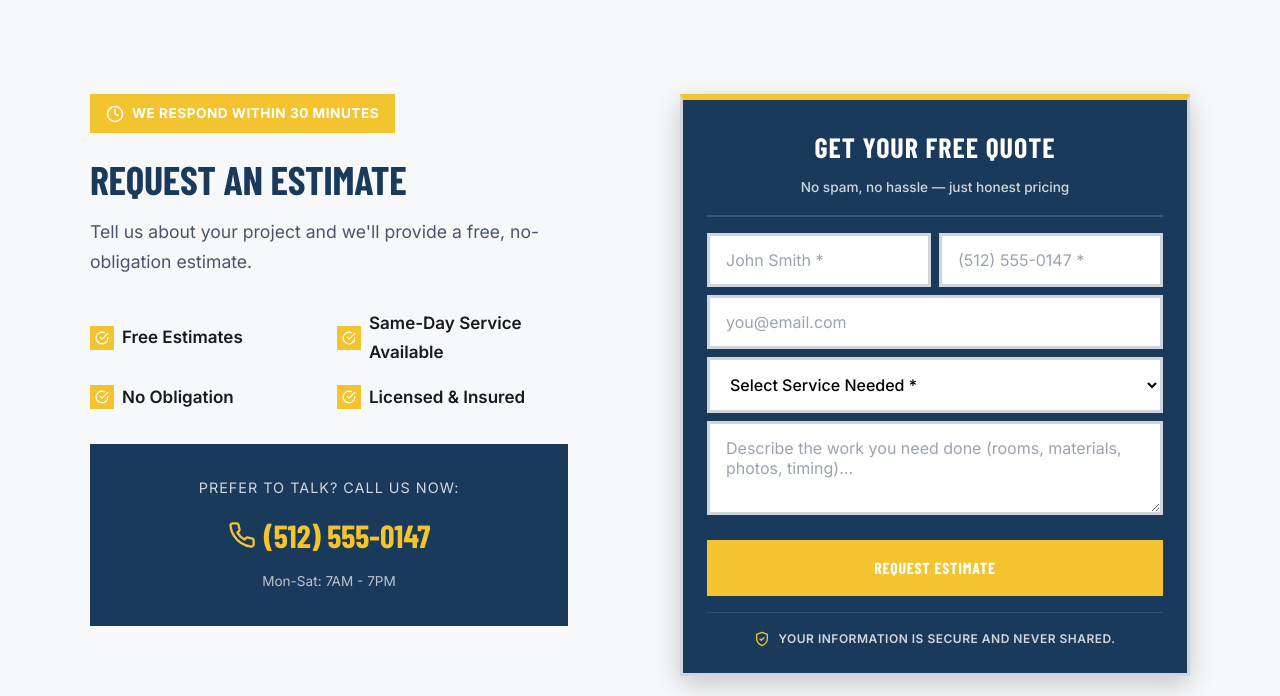
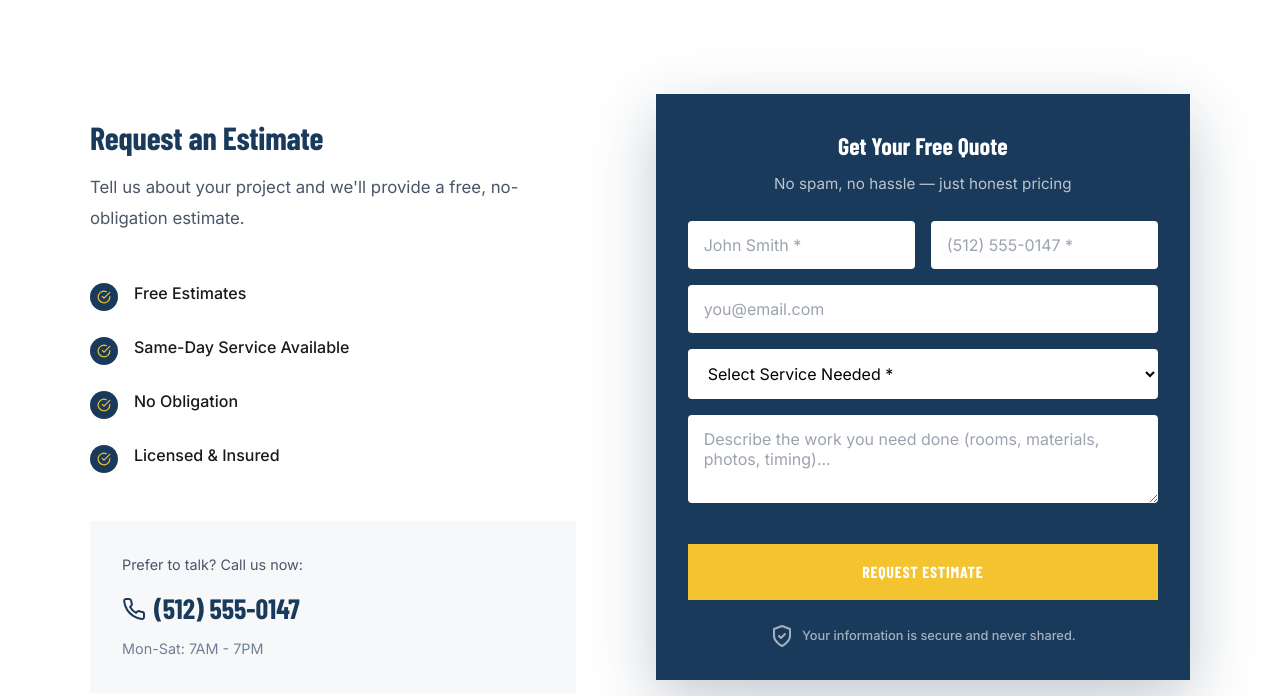
Before and after one commit to RayRedman/Production-template-final-final, a plain HTML site: page index.html in a window 1280 px wide. Shown: the part 819-1515 px from the top of the page. Drawn offline with nearby package versions, Linux system fonts and the light colour scheme; a web font is replaced by a local one.

Commit message:
Add files via upload

```diff
--- a/styles.css
+++ b/styles.css
@@ -1229,17 +1229,17 @@ section.compact {
 }
 
 /* ==========================================
-   QUOTE FORM SECTION
+   QUOTE FORM SECTION - Premium Estimate
    ========================================== */
 .quote-section {
-    background: var(--bg-light);
+    background: white;
     padding: var(--section-padding) 0;
     position: relative;
 }
 
 .quote-section-inner {
     display: grid;
-    grid-template-columns: 1fr 1fr;
+    grid-template-columns: 1fr 1.1fr;
     gap: var(--space-3xl);
     align-items: start;
     max-width: 1100px;
@@ -1249,47 +1249,33 @@ section.compact {
 @media (max-width: 900px) {
     .quote-section-inner {
         grid-template-columns: 1fr;
-        gap: var(--space-xl);
-        padding-top: var(--space-lg);
-    }
-}
-
+        gap: var(--space-2xl);
+    }
+}
+
+/* Left side - informational, not promotional */
 .quote-section-content {
-    padding-right: var(--space-xl);
+    padding-top: var(--space-lg);
 }
 
 @media (max-width: 900px) {
     .quote-section-content {
-        padding-right: 0;
+        padding-top: 0;
         text-align: center;
     }
 }
 
-/* Response time badge */
+/* Remove badge - too promotional */
 .quote-section-badge {
-    display: inline-flex;
-    align-items: center;
-    gap: var(--space-sm);
-    background: var(--accent);
-    color: white;
-    padding: var(--space-sm) var(--space-md);
-    font-size: 0.85rem;
-    font-weight: 700;
-    text-transform: uppercase;
-    letter-spacing: 0.5px;
-    margin-bottom: var(--space-lg);
-}
-
-.quote-section-badge svg {
-    width: 18px;
-    height: 18px;
+    display: none;
 }
 
 .quote-section-title {
-    font-size: clamp(1.75rem, 4vw, 2.5rem);
+    font-size: clamp(1.5rem, 3vw, 2rem);
     color: var(--primary);
     margin-bottom: var(--space-md);
-    text-transform: uppercase;
+    text-transform: none;
+    line-height: 1.2;
 }
 
 .quote-section-title::after {
@@ -1297,59 +1283,62 @@ section.compact {
 }
 
 .quote-section-subtitle {
-    font-size: 1.1rem;
+    font-size: 1.05rem;
     color: var(--text-medium);
-    line-height: 1.7;
-    margin-bottom: var(--space-xl);
-}
-
+    line-height: 1.8;
+    margin-bottom: var(--space-2xl);
+}
+
+/* Features list - breathable spacing */
 .quote-section-features {
-    display: grid;
-    grid-template-columns: 1fr 1fr;
-    gap: var(--space-md);
-    margin-bottom: var(--space-xl);
+    display: flex;
+    flex-direction: column;
+    gap: var(--space-lg);
+    margin-bottom: var(--space-2xl);
 }
 
 @media (max-width: 900px) {
     .quote-section-features {
-        grid-template-columns: 1fr;
-        max-width: 250px;
+        max-width: 280px;
         margin-left: auto;
         margin-right: auto;
-        margin-bottom: var(--space-xl);
+        margin-bottom: var(--space-2xl);
     }
 }
 
 .quote-feature {
     display: flex;
-    align-items: center;
-    gap: var(--space-sm);
-    font-weight: 600;
+    align-items: flex-start;
+    gap: var(--space-md);
+    font-weight: 500;
     color: var(--text-dark);
+    font-size: 1rem;
+    line-height: 1.5;
 }
 
 .quote-feature-icon {
-    width: 24px;
-    height: 24px;
-    background: var(--accent);
-    border-radius: 0;
+    width: 28px;
+    height: 28px;
+    background: var(--primary);
+    border-radius: 50%;
     display: flex;
     align-items: center;
     justify-content: center;
     flex-shrink: 0;
+    margin-top: 2px;
 }
 
 .quote-feature-icon svg {
     width: 14px;
     height: 14px;
-    color: white;
-}
-
-/* Phone CTA */
+    color: var(--accent);
+}
+
+/* Phone CTA - subtle, informational */
 .quote-phone-cta {
-    background: var(--primary);
+    background: var(--bg-light);
     padding: var(--space-xl);
-    text-align: center;
+    border-radius: var(--card-radius);
 }
 
 @media (max-width: 900px) {
@@ -1360,85 +1349,85 @@ section.compact {
 }
 
 .quote-phone-label {
-    color: rgba(255, 255, 255, 0.8);
+    color: var(--text-medium);
     font-size: 0.9rem;
     margin-bottom: var(--space-sm);
-    text-transform: uppercase;
-    letter-spacing: 1px;
 }
 
 .quote-phone-number {
     display: flex;
     align-items: center;
-    justify-content: center;
+    justify-content: flex-start;
     gap: var(--space-sm);
+    color: var(--primary);
+    font-family: 'Barlow Condensed', sans-serif;
+    font-size: 1.75rem;
+    font-weight: 700;
+    text-decoration: none;
+    margin-bottom: var(--space-xs);
+    transition: color var(--transition-base);
+}
+
+@media (max-width: 900px) {
+    .quote-phone-number {
+        justify-content: center;
+    }
+}
+
+.quote-phone-number:hover {
     color: var(--accent);
-    font-family: 'Barlow Condensed', sans-serif;
-    font-size: 2rem;
-    font-weight: 800;
-    text-decoration: none;
-    margin-bottom: var(--space-sm);
-    transition: color var(--transition-base);
-}
-
-.quote-phone-number:hover {
-    color: white;
 }
 
 .quote-phone-number svg {
-    width: 28px;
-    height: 28px;
+    width: 24px;
+    height: 24px;
 }
 
 .quote-phone-hours {
-    color: rgba(255, 255, 255, 0.7);
-    font-size: 0.85rem;
-}
-
-/* Quote Form - Job Intake Card Style */
+    color: var(--text-light);
+    font-size: 0.9rem;
+}
+
+/* ==========================================
+   QUOTE FORM CARD - The Hero
+   ========================================== */
 .quote-form-wrapper {
     background: var(--primary);
-    padding: var(--space-lg);
-    border-top: 6px solid var(--accent);
-    border: 3px solid #d0d5dd;
-    border-top: 6px solid var(--accent);
-    box-shadow: 0 8px 24px rgba(0, 0, 0, 0.2);
+    padding: var(--space-xl);
+    border-radius: var(--card-radius);
+    box-shadow: 0 20px 60px rgba(15, 42, 71, 0.25);
+    border: none;
 }
 
 .quote-form-header {
     text-align: center;
-    margin-bottom: var(--space-md);
-    padding-bottom: var(--space-md);
-    border-bottom: 2px solid rgba(255,255,255,0.15);
+    margin-bottom: var(--space-lg);
 }
 
 .quote-form-title {
     font-family: 'Barlow Condensed', sans-serif;
-    font-size: 1.75rem;
-    font-weight: 800;
-    color: white;
-    text-transform: uppercase;
-    letter-spacing: 1px;
+    font-size: 1.5rem;
+    font-weight: 700;
+    color: white;
+    text-transform: none;
     margin-bottom: var(--space-xs);
 }
 
 .quote-form-subtitle {
-    color: rgba(255, 255, 255, 0.8);
-    font-size: 0.85rem;
-    font-weight: 500;
+    color: rgba(255, 255, 255, 0.7);
+    font-size: 0.95rem;
+    font-weight: 400;
 }
 
 .quote-form .form-group {
-    margin-bottom: var(--space-sm);
+    margin-bottom: var(--space-md);
 }
 
 .quote-form .form-label {
     display: block;
     color: rgba(255, 255, 255, 0.9);
-    font-size: 0.8rem;
-    font-weight: 700;
-    text-transform: uppercase;
-    letter-spacing: 0.5px;
+    font-size: 0.85rem;
+    font-weight: 600;
     margin-bottom: var(--space-xs);
 }
 
@@ -1449,9 +1438,9 @@ section.compact {
     padding: 14px var(--space-md);
     font-size: 1rem;
     font-family: inherit;
-    font-weight: 500;
-    border: 3px solid #d0d5dd;
-    border-radius: 0;
+    font-weight: 400;
+    border: none;
+    border-radius: 4px;
     transition: all var(--transition-base);
     background: white;
 }
@@ -1459,21 +1448,19 @@ section.compact {
 .quote-form .form-input::placeholder,
 .quote-form .form-textarea::placeholder {
     color: #9ca3af;
-    font-weight: 400;
 }
 
 .quote-form .form-input:focus,
 .quote-form .form-select:focus,
 .quote-form .form-textarea:focus {
     outline: none;
-    border-color: var(--accent);
-    box-shadow: 0 0 0 3px rgba(244, 196, 48, 0.3);
+    box-shadow: 0 0 0 3px rgba(244, 196, 48, 0.4);
 }
 
 .quote-form .form-row {
     display: grid;
     grid-template-columns: 1fr 1fr;
-    gap: var(--space-sm);
+    gap: var(--space-md);
 }
 
 @media (max-width: 500px) {
@@ -1485,19 +1472,21 @@ section.compact {
 .quote-form .btn {
     width: 100%;
     height: var(--btn-height-lg);
-    margin-top: var(--space-sm);
-}
-
-/* Trust badge under form */
+    margin-top: var(--space-md);
+    font-size: 1rem;
+}
+
+/* Trust badge under form - subtle */
 .form-trust-badge {
     display: flex;
     align-items: center;
     justify-content: center;
     gap: var(--space-sm);
-    margin-top: var(--space-md);
-    padding-top: var(--space-md);
-    border-top: 1px solid rgba(255,255,255,0.1);
-    color: rgba(255, 255, 255, 0.8);
+    margin-top: var(--space-lg);
+    color: rgba(255, 255, 255, 0.6);
+    font-size: 0.8rem;
+    font-weight: 500;
+}
     font-size: 0.75rem;
     font-weight: 600;
     text-transform: uppercase;
```
